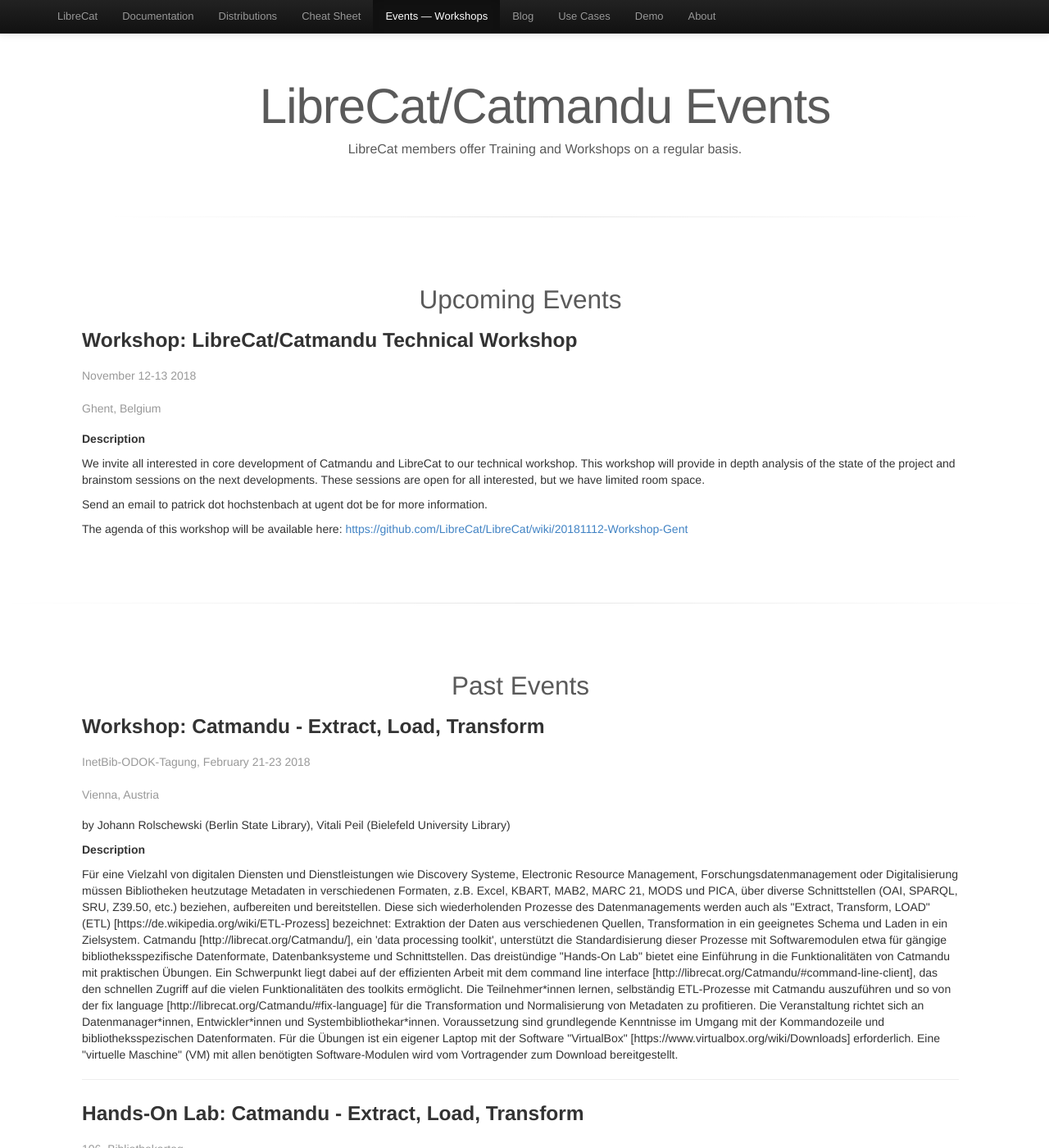
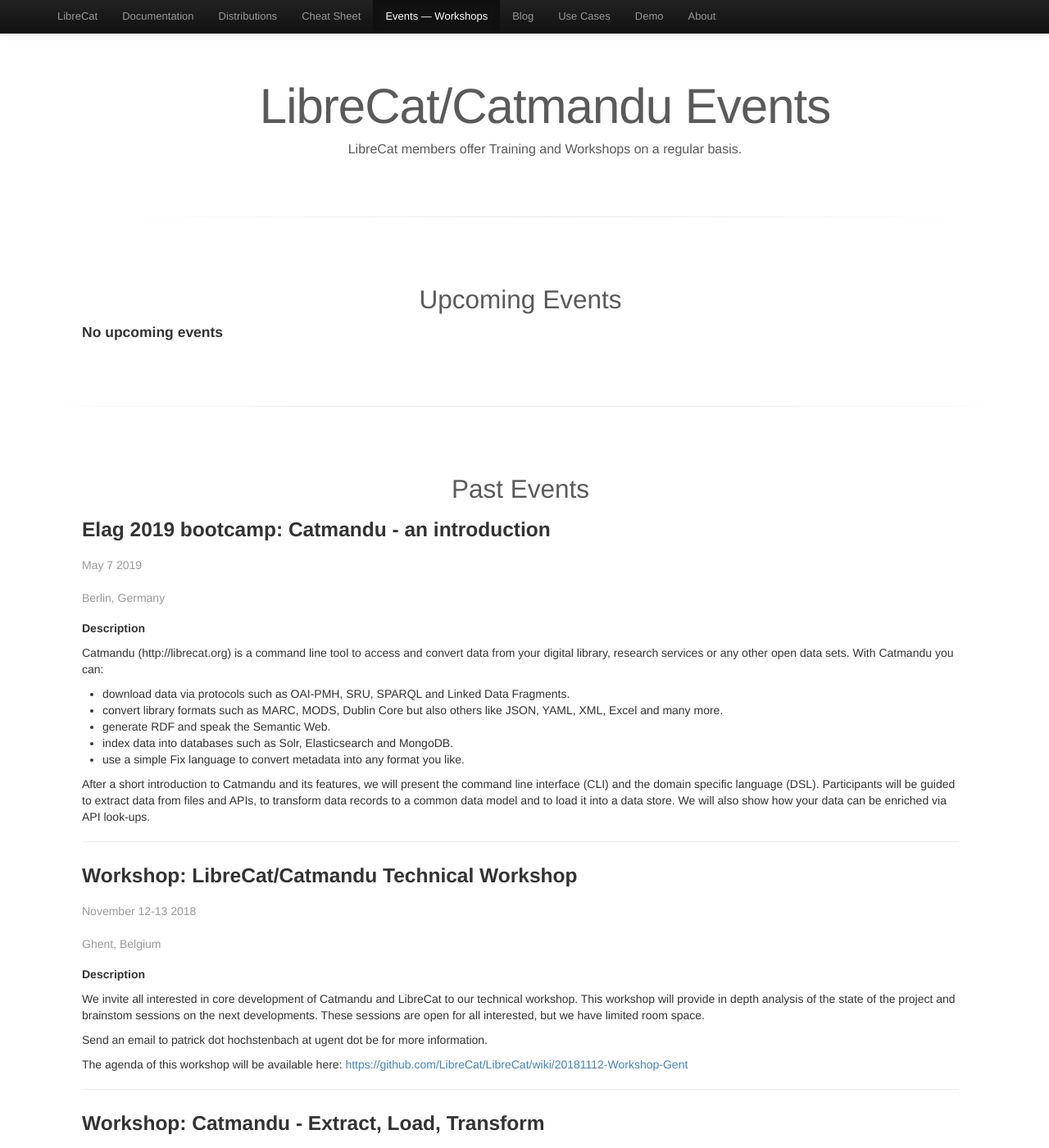
Before and after one commit to LibreCat/librecat.github.io, a Jekyll site: the page built from events.html, in a window 1280 px wide and 1400 px high. Shown: the whole window at 82% size. Built offline with Jekyll 4.4.1, drawn with Linux system fonts in a browser that asks for light colours.

Commit message:
Updating event page with ELAG 2019 entry

```diff
--- a/events.html
+++ b/events.html
@@ -22,6 +22,46 @@
             <h2>Upcoming Events</h2>
         </div>
 
+
+        <h4>No upcoming events</h4>
+
+        </div>
+
+    </div>
+    <!-- End row -->
+
+    <hr class="soften">
+
+    <div class="row">
+     <div class="span11 offset1">
+
+      <div class="marketing"><h2>Past Events</h2></div>
+
+      <h3>Elag 2019 bootcamp: Catmandu - an introduction
+        <br><small>May 7 2019</small>
+        <br><small>Berlin, Germany</small>
+      </h3>
+
+      <h5>Description</h5>
+      <p>
+      Catmandu (http://librecat.org) is a command line tool to access and convert
+      data from your digital library, research services or any other open data sets.
+      With Catmandu you can:
+      </p>
+      <ul>
+          <li>download data via protocols such as OAI-PMH, SRU, SPARQL and Linked Data Fragments.</li>
+          <li>convert library formats such as MARC, MODS, Dublin Core but also others like JSON, YAML, XML, Excel and many more.</li>
+          <li>generate RDF and speak the Semantic Web.</li>
+          <li>index data into databases such as Solr, Elasticsearch and MongoDB.</li>
+          <li>use a simple Fix language to convert metadata into any format you like.</li>
+      </ul>
+      <p>
+      After a short introduction to Catmandu and its features, we will present the
+      command line interface (CLI) and the domain specific language (DSL). Participants will be guided to extract data from files and APIs, to transform data records to a common data model and to load it into a data store. We will also show how your data can be enriched via API look-ups.
+      </p>
+
+      <hr>
+
       <h3>Workshop: LibreCat/Catmandu Technical Workshop
         <br><small>November 12-13 2018</small>
         <br><small>Ghent, Belgium</small>
@@ -45,17 +85,7 @@
       </p>
 
 
-        </div>
-
-    </div>
-    <!-- End row -->
-
-    <hr class="soften">
-
-    <div class="row">
-     <div class="span11 offset1">
-
-      <div class="marketing"><h2>Past Events</h2></div>
+      <hr>
 
       <h3>Workshop: Catmandu - Extract, Load, Transform
         <br><small>InetBib-ODOK-Tagung, February 21-23 2018</small>
```
Lines whose indentation alone changed are shown as unchanged.
